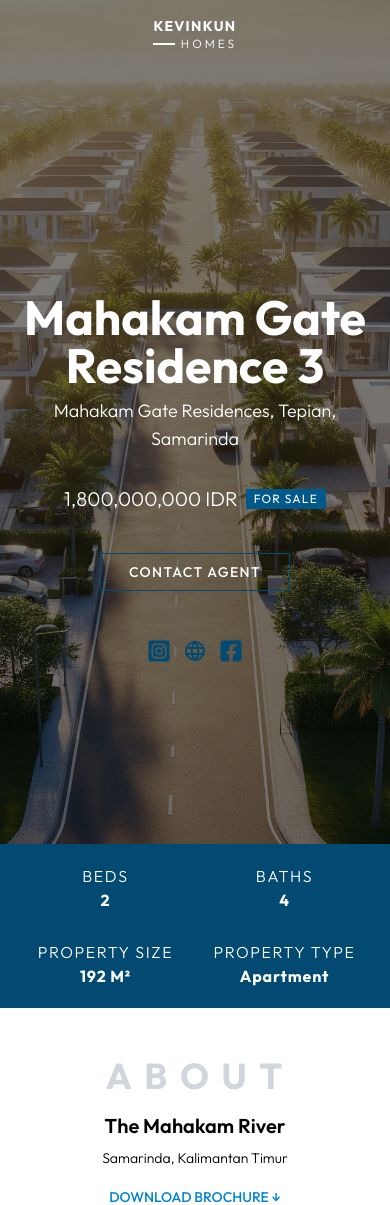
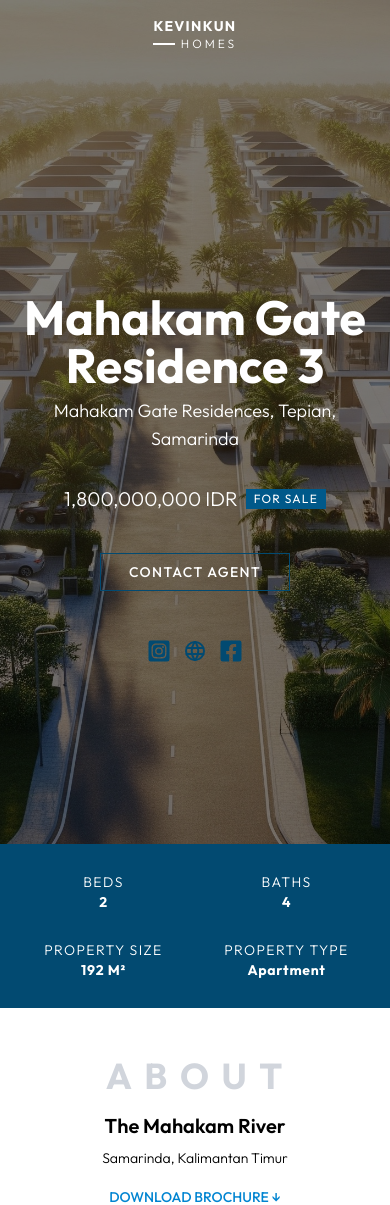
Before and after one commit to thekevinkun/mahakam-gate-residence, a Next.js app: page / in a window 390 px wide. Shown: the top 1205 px of the page. Built offline with nearby package versions, Linux system fonts and the light colour scheme.

Commit message:
Fix Features Bar

```diff
--- a/components/FeatureList.jsx
+++ b/components/FeatureList.jsx
@@ -1,8 +1,8 @@
 const FeatureList = ({ name, value }) => {
   return (
     <div className="flex flex-col items-center">
-      <span className="text-base md:text-lg font-light tracking-widest uppercase">{ name }</span>
-      <span className="text-base md:text-lg font-bold tracking-wider capitalize">{ value }</span>
+      <span className="text-sm md:text-lg font-light tracking-widest uppercase">{ name }</span>
+      <span className="text-sm md:text-lg font-bold tracking-wider capitalize">{ value }</span>
     </div>
   )
 }
--- a/sections/FeaturesBar.jsx
+++ b/sections/FeaturesBar.jsx
@@ -7,11 +7,11 @@ import { slideIn } from "@/utilities/motion";
 const FeaturesBar = () => {
   return (
     <section className="w-full bg-sky-900 text-white">
-      <div className="max-w-4xl mx-auto grid grid-cols-2 md:grid-cols-4 gap-y-7 md:gap-x-5 lg:gap-x-16 text-xs md:text-sm py-5 md:py-7 px-4">
+      <div className="max-w-4xl mx-auto grid grid-cols-2 sm:grid-cols-4 gap-y-7 gap-x-2 md:gap-x-5 lg:gap-x-16 py-7 px-4">
         {features.map((item, index) => (
           <motion.div
             key={item.name}
-            variants={slideIn("up", 0.4, index * 0.15)}
+            variants={slideIn("up", 0.4, index * 0.25)}
             initial="hidden"
             whileInView="visible"
             viewport={{ once: true, amount: 0.3 }}
```
